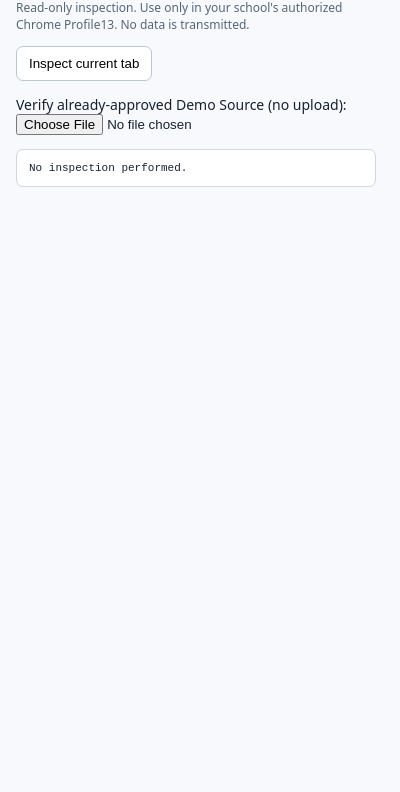
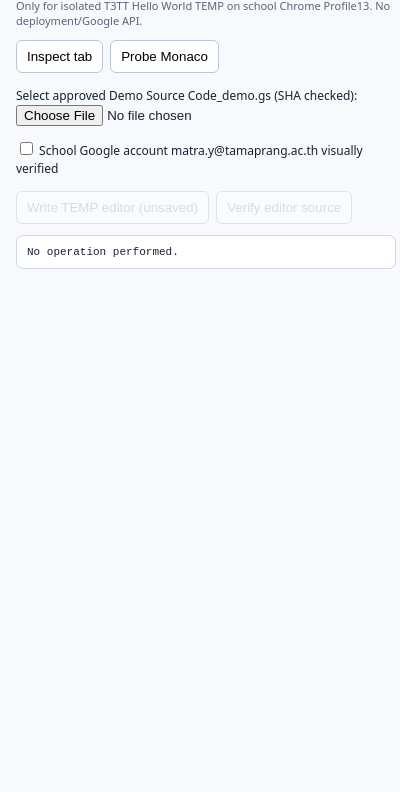
Before and after one commit to matra16/t3-timetable, a browser extension: page qa/gas-browser-bridge/popup.html in a window 400 px wide. Shown: the part 52-844 px from the top of the page. Drawn offline with Linux system fonts and the light colour scheme.

Commit message:
qa(bridge): promote bounded school TEMP Monaco writer v0.2 popup.html

```diff
--- a/qa/gas-browser-bridge/popup.html
+++ b/qa/gas-browser-bridge/popup.html
@@ -1,6 +1,10 @@
 <!DOCTYPE html>
 <html lang="en"><head><meta charset="utf-8"><meta name="viewport" content="width=device-width, initial-scale=1"><title>T3 GAS Browser Bridge</title>
-<style>body{font:14px system-ui,sans-serif;background:#f7f9fc;color:#172132;margin:0;padding:16px;width:360px}h1{font-size:18px;margin:0 0 6px}p{line-height:1.4}.buttons{display:flex;gap:8px}button{padding:9px 12px;cursor:pointer;border:1px solid #bbc7d5;border-radius:7px;background:white}button:disabled{opacity:.45}pre{white-space:pre-wrap;word-break:break-word;border:1px solid #d0d8e4;background:#fff;border-radius:7px;padding:12px;font:11px ui-monospace,monospace;max-height:260px;overflow:auto}.note{color:#586579;font-size:12px}</style></head>
-<body><h1>T3 GAS Browser Bridge</h1><p class="note">Read-only inspection. Use only in your school's authorized Chrome Profile13. No data is transmitted.</p><div class="buttons"><button id="inspect">Inspect current tab</button></div>
-<p><label for="source">Verify already-approved Demo Source (no upload):</label><input type="file" accept=".gs,.txt,text/plain" id="source"></p>
-<pre id="status" role="status">No inspection performed.</pre><script src="popup.js"></script></body></html>
+<style>body{font:13px system-ui,sans-serif;background:#f7f9fc;color:#172132;margin:0;padding:16px;width:380px}h1{font-size:17px;margin:0 0 6px}p{line-height:1.4}.buttons{display:flex;gap:7px;flex-wrap:wrap}button{padding:8px 10px;cursor:pointer;border:1px solid #bbc7d5;border-radius:6px;background:white}button:disabled{opacity:.45}pre{white-space:pre-wrap;word-break:break-word;border:1px solid #d0d8e4;background:#fff;border-radius:7px;padding:10px;font:11px ui-monospace,monospace;max-height:285px;overflow:auto}.note{color:#586579;font-size:11px}label{font-size:12px}</style></head>
+<body><h1>T3 GAS Browser Bridge</h1><p class="note">Only for isolated T3TT Hello World TEMP on school Chrome Profile13. No deployment/Google API.</p>
+<div class="buttons"><button id="inspect">Inspect tab</button><button id="probe">Probe Monaco</button></div>
+<p><label for="source">Select approved Demo Source Code_demo.gs (SHA checked):</label><input type="file" accept=".gs,.txt,text/plain" id="source"></p>
+<p><label><input type="checkbox" id="ownerVerified"> School Google account matra.y@tamaprang.ac.th visually verified</label></p>
+<div class="buttons"><button id="stage" disabled>Write TEMP editor (unsaved)</button><button id="verifyModel" disabled>Verify editor source</button></div>
+<pre id="status" role="status">No operation performed.</pre>
+<script src="popup.js"></script><script src="popup-probe.js"></script><script src="popup-writer.js"></script></body></html>
```
